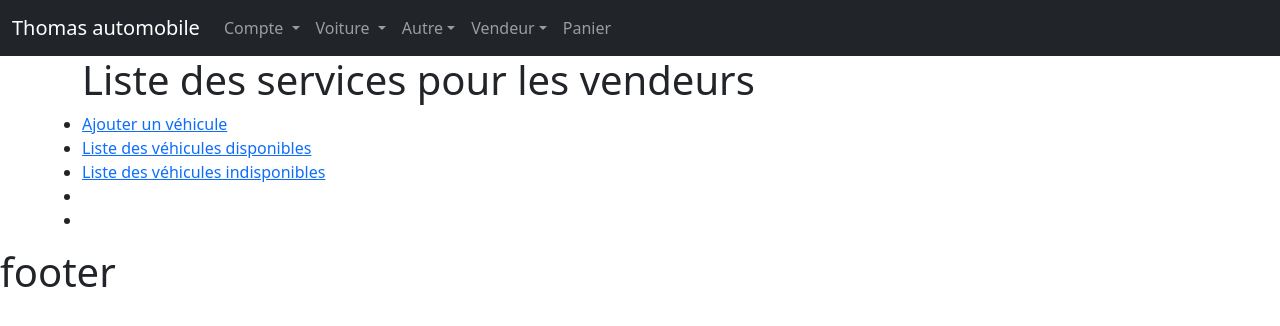
After one commit to thmsrbrt/Location-de-voiture, a Symfony app: template templates/Vendeur/vendeurAllService.html.twig in a window 1280 px wide. The commit adds this page. Shown: the top 326 px of the page. Run offline with Twig, Linux system fonts and the light colour scheme; the template is opened without the code that fills it, so the values that code supplies are empty; some libraries are stand-ins or nearby versions.

Commit message:
ajout d'une page pour lister les services d'un vendeur

```diff
--- /dev/null
+++ b/templates/Vendeur/vendeurAllService.html.twig
@@ -0,0 +1,13 @@
+{% extends 'base.html.twig'%}
+{% block body %}
+    <div class="row">
+        <h1>Liste des services pour les vendeurs</h1>
+        <ul>
+            <li><a href="{{ path('vendeur_vehicule_add') }}">Ajouter un véhicule</a></li>
+            <li><a href="{{ path('vendeur_vehicule_disponible') }}">Liste des véhicules disponibles</a></li>
+            <li><a href="{{ path('vendeur_vehicule_indisponible') }}">Liste des véhicules indisponibles</a></li>
+            <li></li>
+            <li></li>
+        </ul>
+    </div>
+{% endblock %}
--- a/templates/menu.html.twig
+++ b/templates/menu.html.twig
@@ -43,6 +43,9 @@
                         <li>
                             <a class="dropdown-item" href="{{ path('vendeur_connexion') }}">Se connecter vendeur</a>
                         </li>
+                        <li>
+                            <a class="dropdown-item" href="{{ path('vendeur_services') }}">Services</a>
+                        </li>
                     </ul>
                 </li>
                 <li class="nav-item">
```
Also changed, not shown: src/Controller/VendeurController.php (+7 -0 lines).
